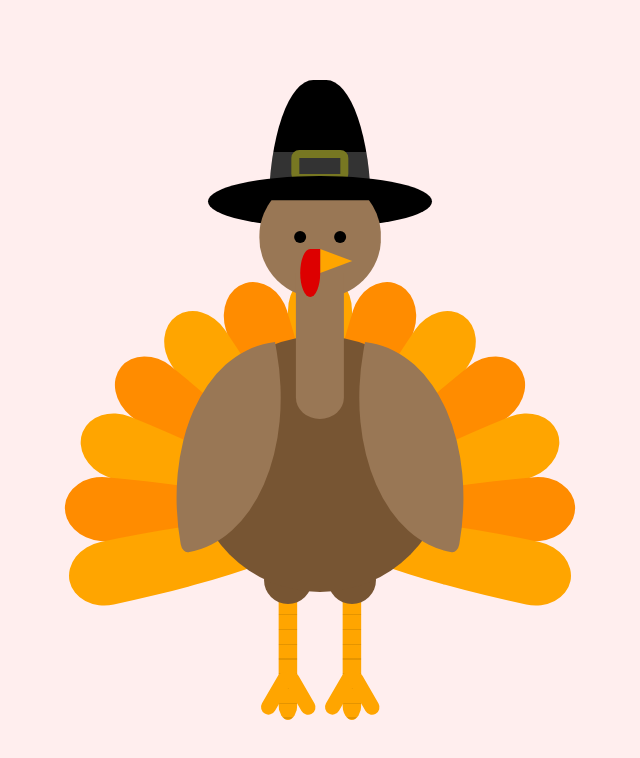
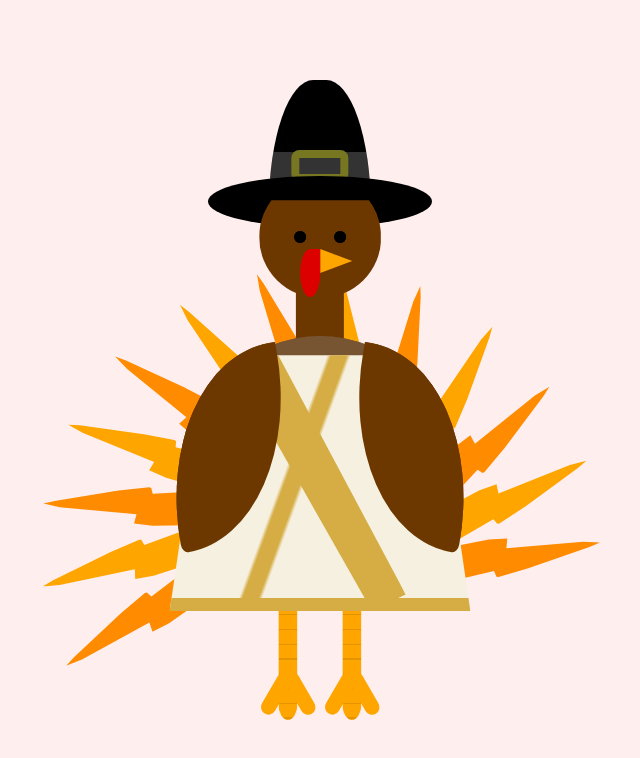
Before and after one commit to 528athumuganti/Turkey_time, a plain HTML site: page index.html in a window 1280 px wide. Shown: the whole page, without its empty margins (320-960 px from the left). Drawn offline with Linux system fonts and the light colour scheme.

Commit message:
tryingToMakeZeus

```diff
--- a/index.html
+++ b/index.html
@@ -32,9 +32,26 @@
       <div class="hat-bottom"></div>
       <div class="head">
          <div class="eye"></div>
+            <div class="eye2"></div>
          <div class="beak"></div>
          <div class="red"></div>
       </div>
+
+      <div class="body"></div>
+
+
+<div class="robe"></div>
+
+<div class="wing"></div>
+<div class="wing"></div>
+
+
+
+
+
+
+
+
    </div>
 
 
--- a/style.css
+++ b/style.css
@@ -9,7 +9,7 @@ html,
    corner at the center. translate pulls it back by half its own size. */
       .cartoon {
          --brown1: #753;
-         --brown2: #975;
+         --brown2: #6D3800;
          --orange1: orange;
          --orange2: darkorange;
          width: 80vmin;
@@ -106,6 +106,17 @@ html,
       /* Draw one black dot 2.5vmin left of center. With zero blur, its shadow
    makes a second dot 5vmin to the right, so the eyes are evenly spaced. */
       .eye {
+         width: 10%;
+         height: 10%;
+         background: black;
+         border-radius: 50%;
+         top: 45%;
+         left: 50%;
+         transform: translate(-50%, 0) translate(-2.5vmin, 0);
+         box-shadow: 5vmin 0
+      }
+
+      .eye2 {
          width: 10%;
          height: 10%;
          background: black;
@@ -223,27 +234,46 @@ html,
       /* STEP 6 | ALL 13 TAIL FEATHERS
    All 13 feathers overlap until their angles differ. The feather divs
    come first in the HTML, so the rest of the turkey paints over them. */
-      .tail {
-         width: 10%;
-         height: 40%;
-         background: var(--orange1);
-         border-radius: 100% / 30% 30% 170% 170%;
-         /* Put the pivot at the center of the bottom edge so the tips fan out
-    while the bases stay together. */
-         transform-origin: 50% 100%;
-         top: 30%;
-         left: 50%;
-         transform: translate(-50%, 0);
-      }
+   .tail {
+   width: 21%;
+   height: 46%;
+   background: var(--orange1);
+
+   clip-path: polygon(
+      91.3% 94.5%,
+      42.8% 96.8%,
+      25.5% 70.2%,
+      35.7% 67.3%,
+      37.9% 65.7%,
+      18.2% 44.5%,
+      14.6% 38.4%,
+      21.7% 38%,
+      5.2% 13%,
+      3.1% 7.3%,
+      8.1% 10.5%,
+      33% 29.3%,
+      43.9% 38.6%,
+      44% 39.3%,
+      40.3% 40.5%,
+      65.5% 65%,
+      57.8% 67.7%,
+      57.9% 68.4%,
+      87.5% 90.5%
+   );
+
+   transform-origin: 50% 100%;
+   top: 27%;
+   left: 50%;
+}
 
       /* nth-child counts all children of .cartoon in HTML order. Since the
    feathers come first, odd and even alternate the feather colors. */
       .tail:nth-child(odd) {
-         background: var(--orange1);
+         background: var(--orange2);
       }
 
       .tail:nth-child(even) {
-         background: var(--orange2);
+         background: var(--orange1);
       }
 
       /* Each transform replaces the base transform, so keep translate to
@@ -301,3 +331,62 @@ html,
       .tail:nth-child(13) {
          transform: translate(-50%, 0) rotate(-102deg);
       }
+
+
+      /* ZEUS ROBE */
+.robe {
+   width: 47%;
+   height: 40%;
+   background: #f5f0df;
+   top: 43%;
+   left: 50%;
+   transform: translate(-50%, 0);
+
+   clip-path: polygon(
+      25% 0%,
+      75% 0%,
+      90% 20%,
+      100% 100%,
+      0% 100%,
+      10% 20%
+   );
+
+   background-image:
+      linear-gradient(
+         110deg,
+         transparent 0%,
+         transparent 40%,
+         #d6ad45 41%,
+         #d6ad45 45%,
+         transparent 46%
+      );
+}
+
+/* GOLD SHOULDER SASH */
+.robe::before {
+   content: "";
+   position: absolute;
+   width: 25%;
+   height: 110%;
+   background: #d6ad45;
+   top: -5%;
+   left: 35%;
+   transform: rotate(-25deg);
+   clip-path: polygon(
+      20% 0%,
+      80% 0%,
+      100% 100%,
+      50% 100%
+   );
+}
+
+/* GOLD BOTTOM TRIM */
+.robe::after {
+   content: "";
+   position: absolute;
+   width: 100%;
+   height: 5%;
+   background: #d6ad45;
+   bottom: 0;
+   left: 0;
+}
```
